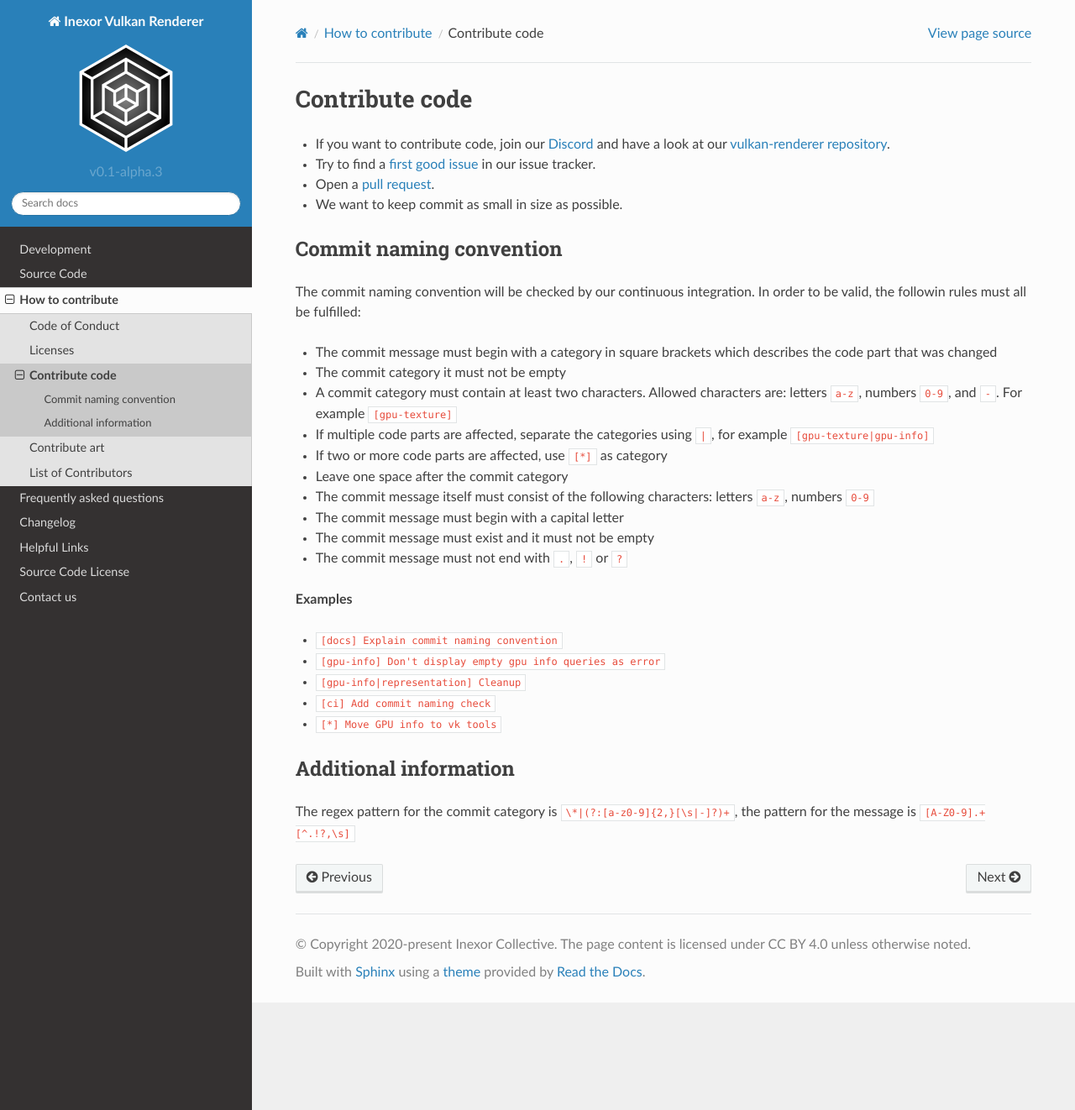
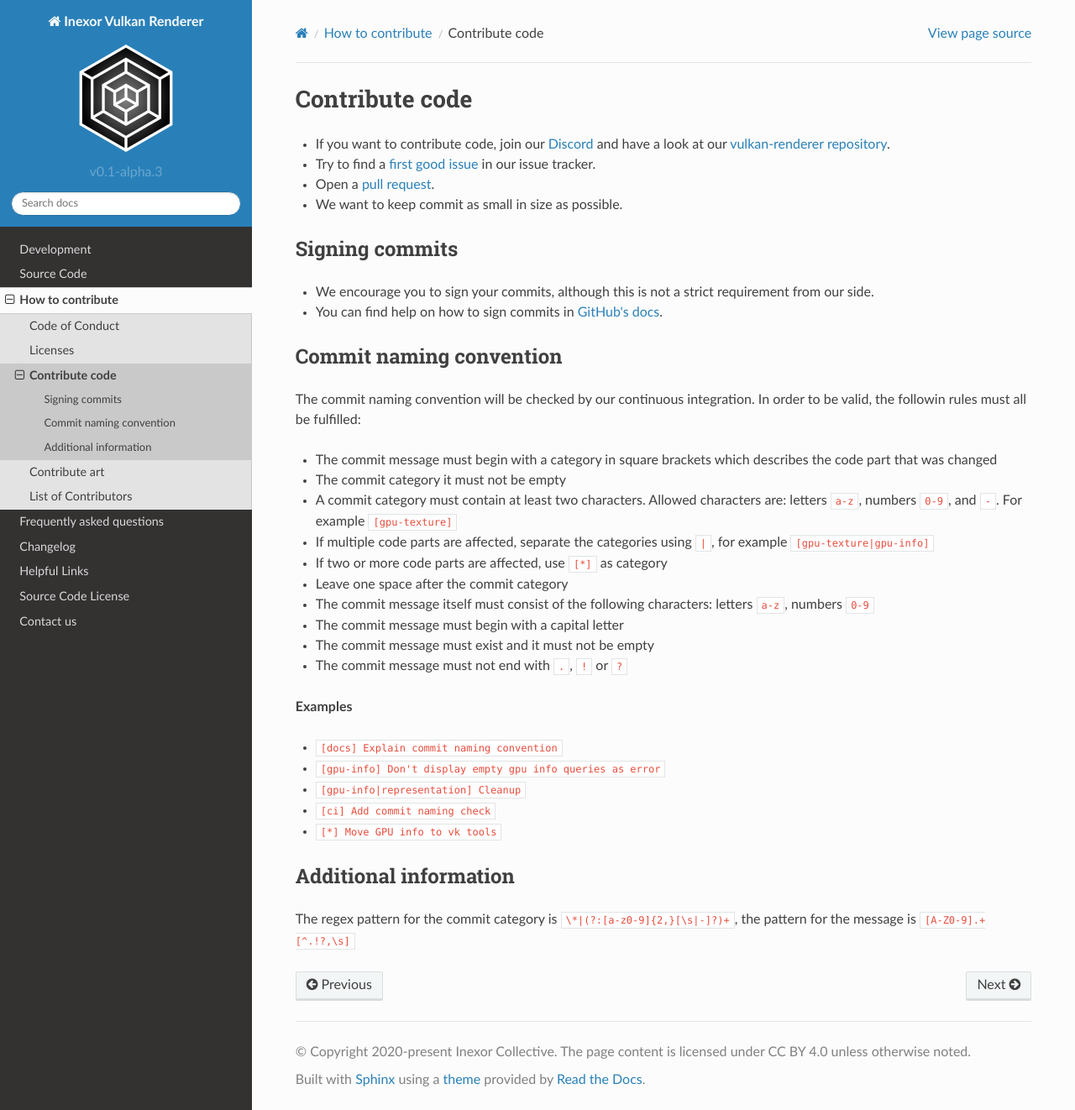
Before and after one commit to inexorgame/vulkan-renderer, a Sphinx documentation site: the page built from documentation/source/contributing/contribute-code.rst, in a window 1280 px wide and 1322 px high. Shown: the whole window at 84% size. Built offline with Sphinx 7.4.7 and the Read the Docs theme 2.0.0, drawn with Linux system fonts in a browser that asks for light colours; pages that are not in the unit, such as notebooks, are missing from menus.

Commit message:
[docs] Add section about signing commits

```diff
--- a/documentation/source/contributing/contribute-code.rst
+++ b/documentation/source/contributing/contribute-code.rst
@@ -5,6 +5,12 @@ Contribute code
 - Try to find a `first good issue <https://github.com/inexorgame/vulkan-renderer/issues>`__ in our issue tracker.
 - Open a `pull request <https://github.com/inexorgame/vulkan-renderer/pulls>`__.
 - We want to keep commit as small in size as possible.
+
+Signing commits
+---------------
+
+- We encourage you to sign your commits, although this is not a strict requirement from our side.
+- You can find help on how to sign commits in `GitHub's docs <https://docs.github.com/en/github/authenticating-to-github/signing-commits>`__.
 
 Commit naming convention
 ------------------------
```
